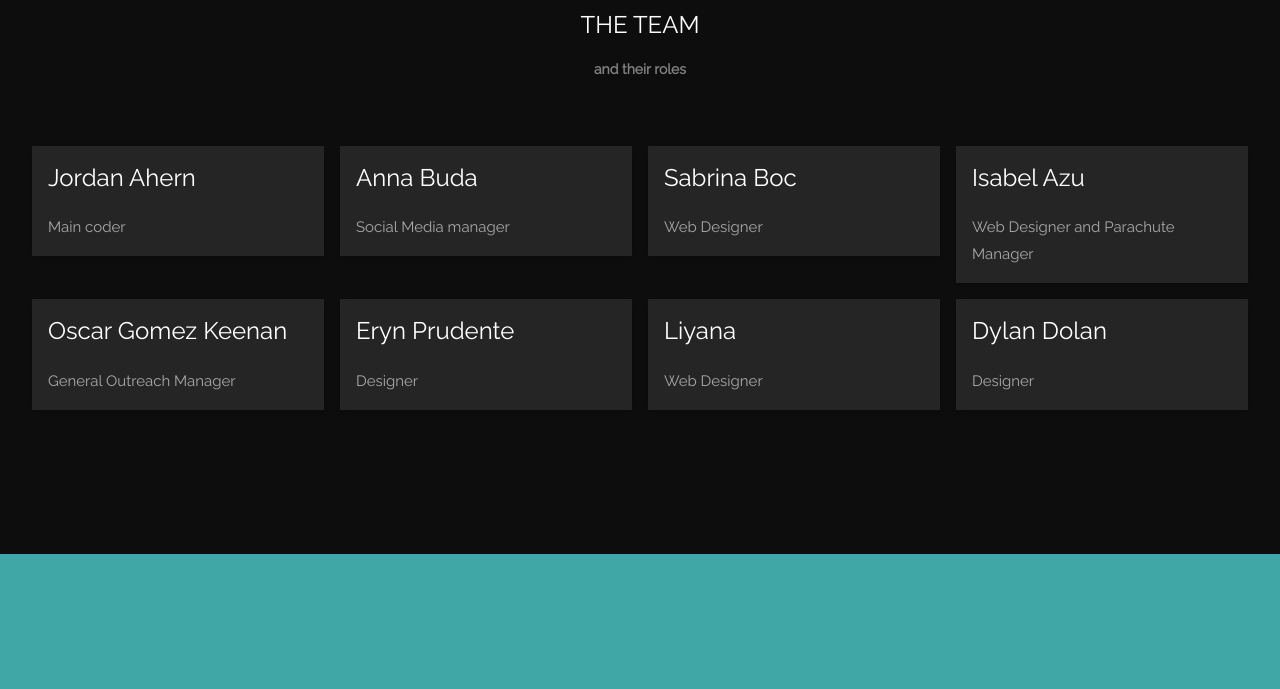
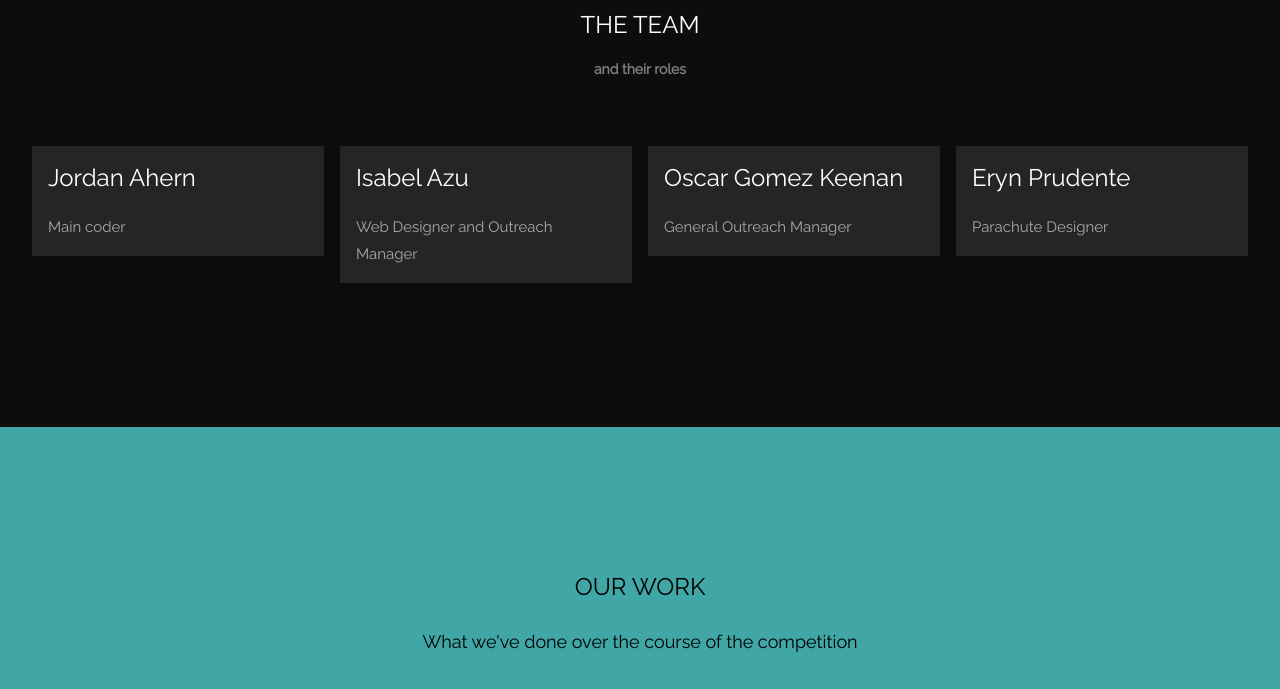
Before and after one commit to KishogeSatelights/KishogeSateLights.github.io, a plain HTML site: page index.html in a window 1280 px wide. Shown: the part 1469-2158 px from the top of the page. Drawn offline with nearby package versions, Linux system fonts and the light colour scheme; some packages are replaced by stand-ins of ours.

Commit message:
Update index.html

```diff
--- a/index.html
+++ b/index.html
@@ -171,24 +171,8 @@ The CanSat should have a recovery system, such as a parachute, capable of being
     <div class="w3-col l3 m6 w3-margin-bottom">
       <div style="background-color: #252525; " class="w3-card">
         <div class="w3-container">
-          <h3>Anna Buda</h3>
-          <p class="w3-opacity">Social Media manager</p>
-        </div>
-      </div>
-    </div>
-    <div class="w3-col l3 m6 w3-margin-bottom">
-      <div style="background-color: #252525; " class="w3-card">
-        <div class="w3-container">
-          <h3>Sabrina Boc</h3>
-          <p class="w3-opacity">Web Designer</p>
-        </div>
-      </div>
-    </div>
-    <div class="w3-col l3 m6 w3-margin-bottom">
-      <div style="background-color: #252525; " class="w3-card">
-        <div class="w3-container">
           <h3>Isabel Azu</h3>
-          <p class="w3-opacity">Web Designer and Parachute Manager</p>
+          <p class="w3-opacity">Web Designer and Outreach Manager</p>
         </div>
       </div>
     </div>
@@ -204,26 +188,13 @@ The CanSat should have a recovery system, such as a parachute, capable of being
       <div style="background-color: #252525; " class="w3-card w3">
         <div class="w3-container">
           <h3>Eryn Prudente</h3>
-          <p class="w3-opacity">Designer</p>
+          <p class="w3-opacity">Parachute Designer</p>
         </div>
       </div>
     </div>
-     <div class="w3-col l3 m6 w3-margin-bottom">
-      <div style="background-color: #252525; " class="w3-card w3">
-        <div class="w3-container">
-          <h3>Liyana</h3>
-          <p class="w3-opacity">Web Designer</p>
-        </div>
-      </div>
+
     </div>
-    <div class="w3-col l3 m6 w3-margin-bottom">
-      <div style="background-color: #252525; " class="w3-card">
-        <div class="w3-container">
-          <h3>Dylan Dolan</h3>
-          <p class="w3-opacity">Designer</p>
-        </div>
-      </div>
-    </div>
+
   </div>
 </div>
 <div class="w3-container" style="padding:128px 16px;background-color: #40a6a6;" id="work">
```
